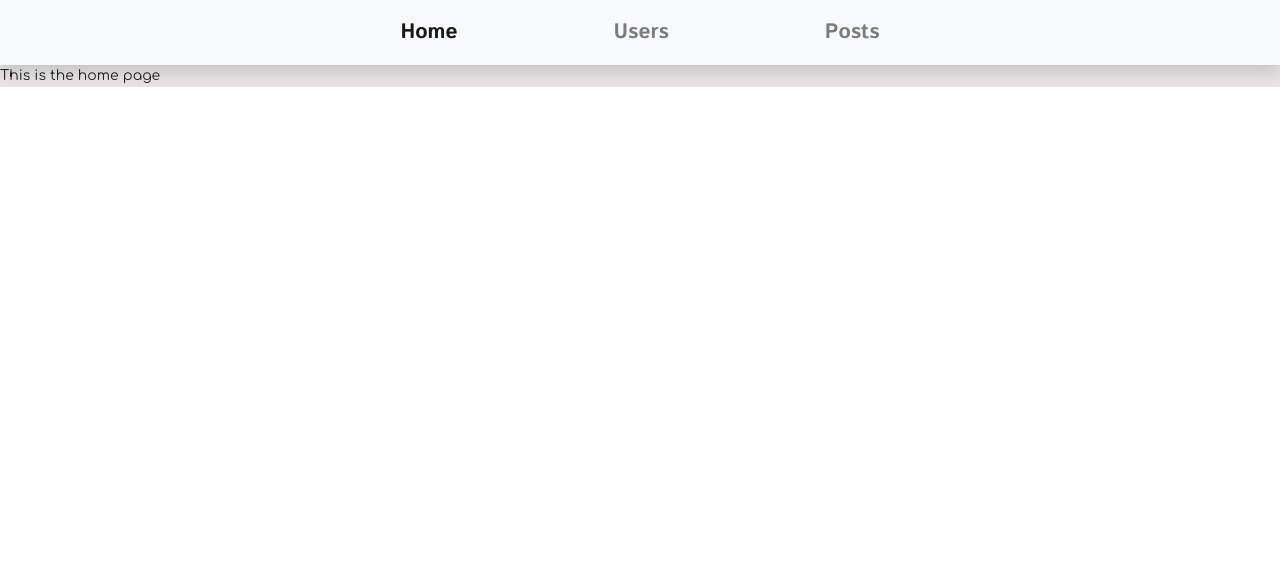
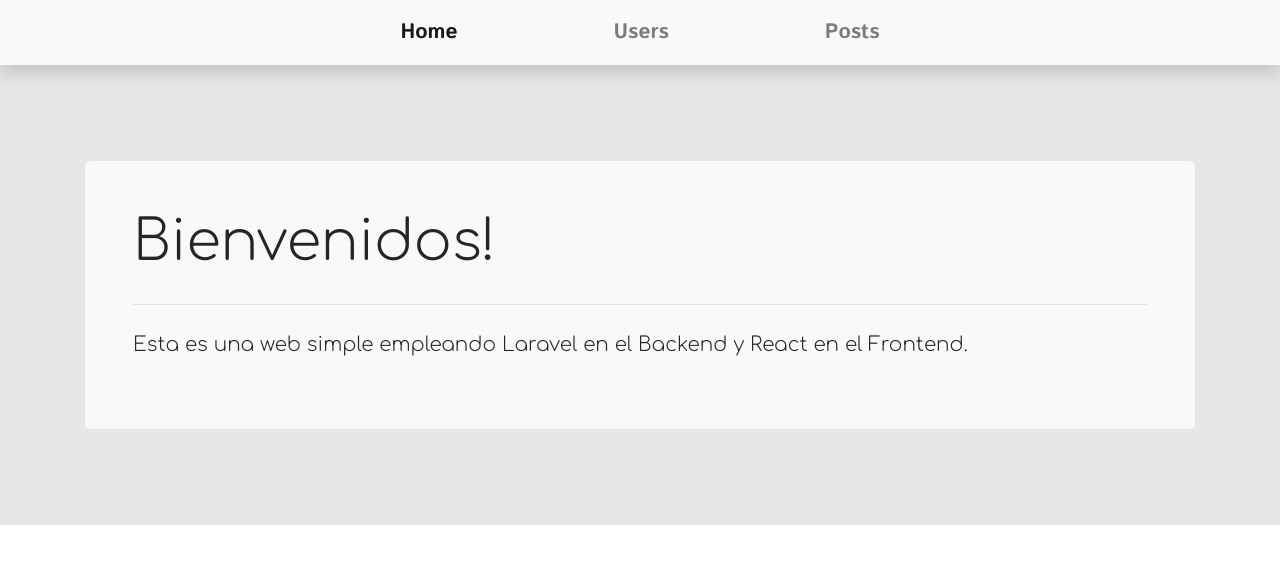
Before and after one commit to jguedez92/code-challenge-front, a React (Create React App) app: page / in a window 1280 px wide. Shown: the top 564 px of the page. Built offline with nearby package versions, Linux system fonts and the light colour scheme.

Commit message:
added a jumbotron on home page

```diff
--- a/public/index.html
+++ b/public/index.html
@@ -24,7 +24,7 @@
       work correctly both with client-side routing and a non-root public URL.
       Learn how to configure a non-root public URL by running `npm run build`.
     -->
-    <title>React App</title>
+    <title>Code Chellenge App</title>
 </head>
 
 <body>
--- a/src/views/pages/Home.jsx
+++ b/src/views/pages/Home.jsx
@@ -2,8 +2,18 @@ import React from 'react'
 
 const Home = () => {
     return (
-        <div>
-            This is the home page
+        <div className="col-12">
+            <div className="row d-flex justify-content-center py-5">
+                <div className="container">
+                    <div className="jumbotron bg-light p-5  my-5 animate__animated animate__bounceInUp">
+                        <h1 class="display-4">Bienvenidos!</h1>
+                        <hr class="my-4" />
+                        <p class="lead">
+                            Esta es una web simple empleando Laravel en el Backend y React en el Frontend.
+                        </p>
+                    </div>
+                </div>
+            </div>
         </div>
     )
 }
```
